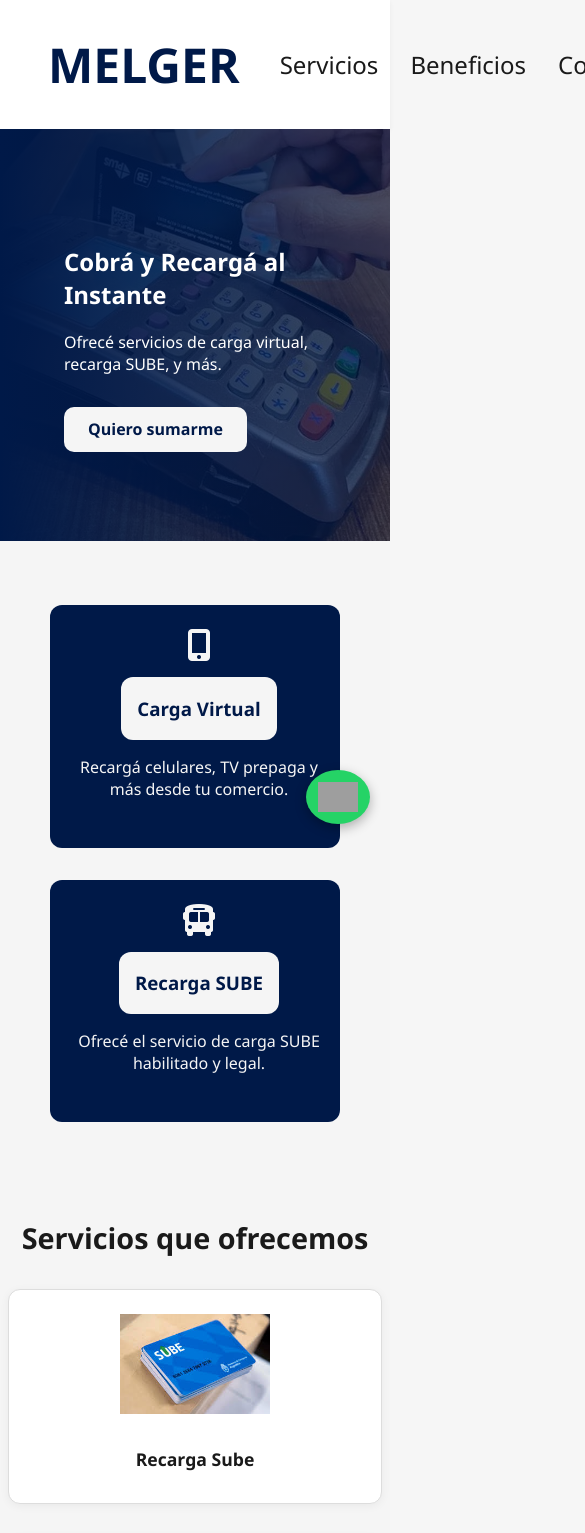
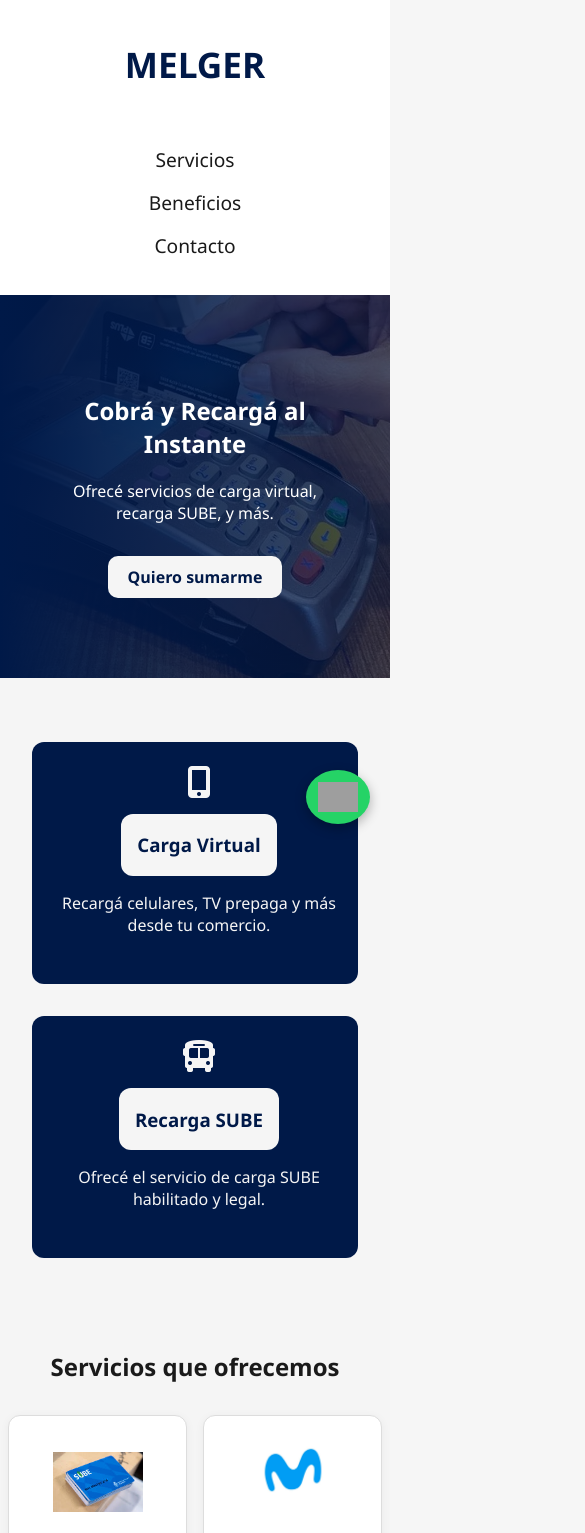
Before and after one commit to mirkomelfi/melger-cargavirtual, a plain HTML site: page index.html in a window 390 px wide. Shown: the top 1533 px of the page, 585 px wide, since content can reach past the window. Drawn offline with Linux system fonts and the light colour scheme; grey boxes are pictures that could not be loaded.

Commit message:
responsive

```diff
--- a/styles.css
+++ b/styles.css
@@ -281,3 +281,102 @@
   width: 40px;
   height: 40px;
 }
+
+/* RESPONSIVE DESIGN */
+
+@media (max-width: 1024px) {
+  .container {
+    flex-direction: column;
+    text-align: center;
+    gap: 1rem;
+    padding: 1rem;
+  }
+
+  nav ul {
+    flex-direction: column;
+    gap: 1rem;
+    padding: 0;
+  }
+
+  .hero-content {
+    max-width: 100%;
+    max-height: unset;
+    padding: 1rem;
+  }
+}
+
+@media (max-width: 768px) {
+  .hero {
+    padding: 4rem 2rem;
+    background-attachment: scroll; /* para mejor soporte en móviles */
+    text-align: center;
+  }
+
+  .features {
+    flex-direction: column;
+    align-items: center;
+  }
+
+  .feature {
+    max-width: 90%;
+    margin: 1rem 0;
+  }
+
+  .product-grid {
+    grid-template-columns: repeat(auto-fit, minmax(160px, 1fr));
+    gap: 1rem;
+  }
+
+  .product-card img {
+    width: 100px;
+  }
+
+  .benefit-grid {
+    grid-template-columns: repeat(2, 1fr);
+  }
+
+  .benefit-grid .card:last-child {
+  grid-column: span 2;
+}
+
+  .btn {
+    font-size: 1rem;
+    padding: 0.6rem 1.2rem;
+  }
+}
+
+@media (max-width: 480px) {
+  .logo {
+    font-size: 2.2rem;
+  }
+
+  nav ul {
+    font-size: 1.2rem;
+  }
+
+  .hero h2 {
+    font-size: 1.5rem;
+  }
+
+  .hero p {
+    font-size: 1rem;
+  }
+
+  .products-section h2,
+  .benefits h2,
+  .contact h2 {
+    font-size: 1.5rem;
+  }
+
+  .product-card {
+    padding: 1rem;
+  }
+
+  .product-card img {
+    width: 90px;
+  }
+
+  .card {
+    font-size: 0.9rem;
+  }
+}
```
